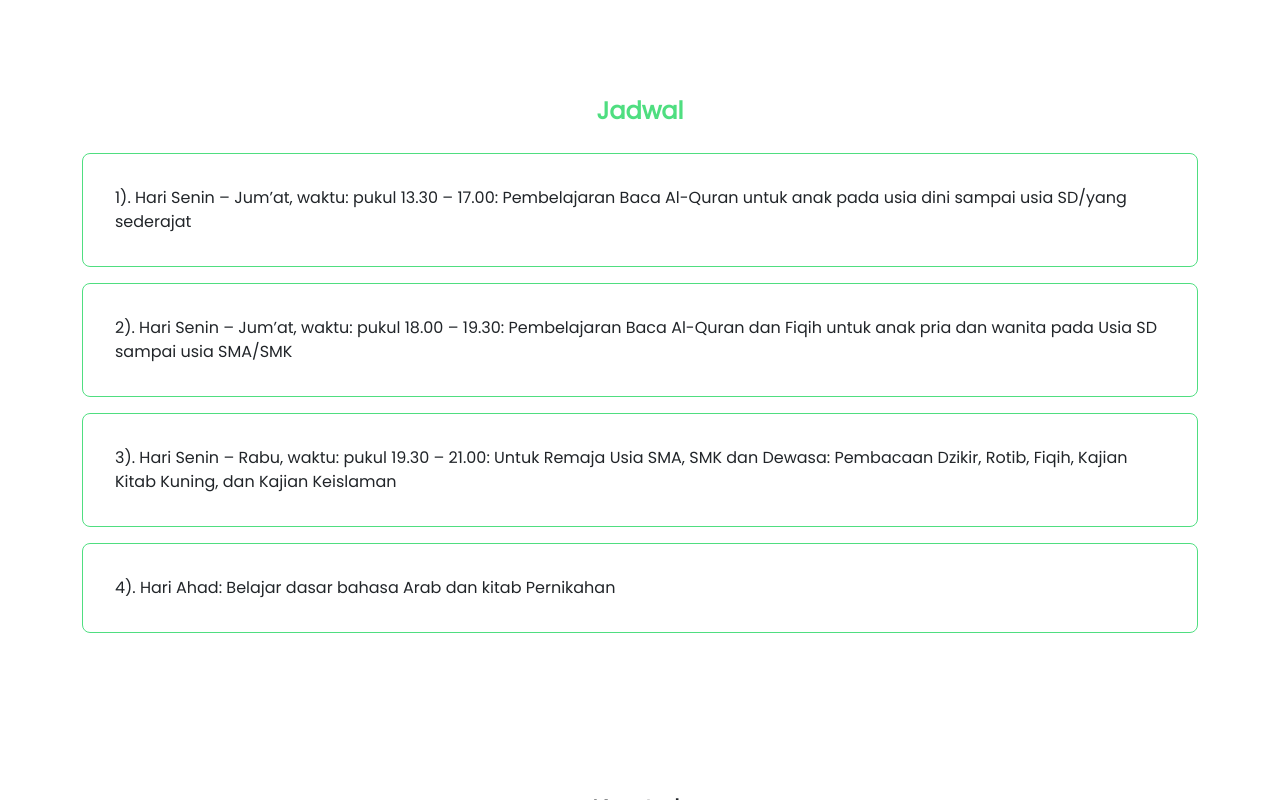
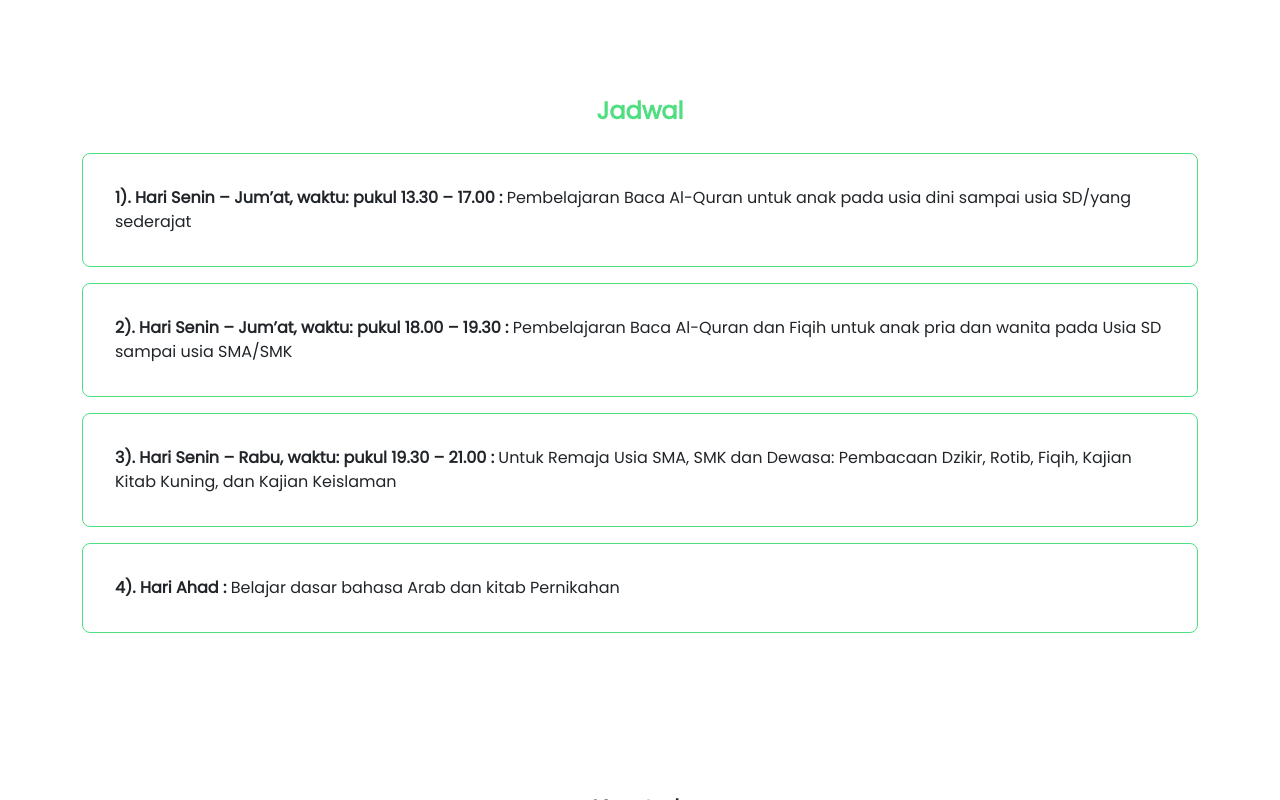
Before and after one commit to Dystianen/Dystianen.github.io, a plain HTML site: page jadwal.html in a window 1280 px wide. Shown: the part 619-1419 px from the top of the page. Drawn offline with nearby package versions, Linux system fonts and the light colour scheme.

Commit message:
Chore Bold Text Jadwal

```diff
--- a/jadwal.html
+++ b/jadwal.html
@@ -94,17 +94,17 @@
     <div class="misi" data-aos="zoom-in">
         <h3 class="title-vm text-center" data-aos="zoom-in">Jadwal</h3>
         <div class="border-jadwal" data-aos="fade-up">
-            <p>1). Hari Senin – Jum’at, waktu: pukul 13.30 – 17.00: Pembelajaran Baca Al-Quran untuk anak pada usia dini
+            <p><strong>1). Hari Senin – Jum’at, waktu: pukul 13.30 – 17.00 :</strong> Pembelajaran Baca Al-Quran untuk anak pada usia dini
                 sampai usia SD/yang sederajat</p>
         </div>
         <div class="border-jadwal" data-aos="fade-up">
-            <p>2). Hari Senin – Jum’at, waktu: pukul 18.00 – 19.30: Pembelajaran Baca Al-Quran dan Fiqih untuk anak pria dan wanita pada  Usia SD sampai usia SMA/SMK</p>
+            <p><strong>2). Hari Senin – Jum’at, waktu: pukul 18.00 – 19.30 :</strong> Pembelajaran Baca Al-Quran dan Fiqih untuk anak pria dan wanita pada  Usia SD sampai usia SMA/SMK</p>
         </div>
         <div class="border-jadwal" data-aos="fade-up">
-            <p>3). Hari Senin – Rabu, waktu: pukul 19.30 – 21.00: Untuk Remaja Usia SMA, SMK dan Dewasa: Pembacaan Dzikir, Rotib, Fiqih, Kajian Kitab Kuning, dan Kajian Keislaman</p>
+            <p><strong>3). Hari Senin – Rabu, waktu: pukul 19.30 – 21.00 :</strong> Untuk Remaja Usia SMA, SMK dan Dewasa: Pembacaan Dzikir, Rotib, Fiqih, Kajian Kitab Kuning, dan Kajian Keislaman</p>
         </div>
         <div class="border-jadwal" data-aos="fade-up">
-            <p>4). Hari Ahad: Belajar dasar bahasa Arab dan kitab Pernikahan</p>
+            <p><strong>4). Hari Ahad :</strong> Belajar dasar bahasa Arab dan kitab Pernikahan</p>
         </div>
     </div>
 </div>
```
